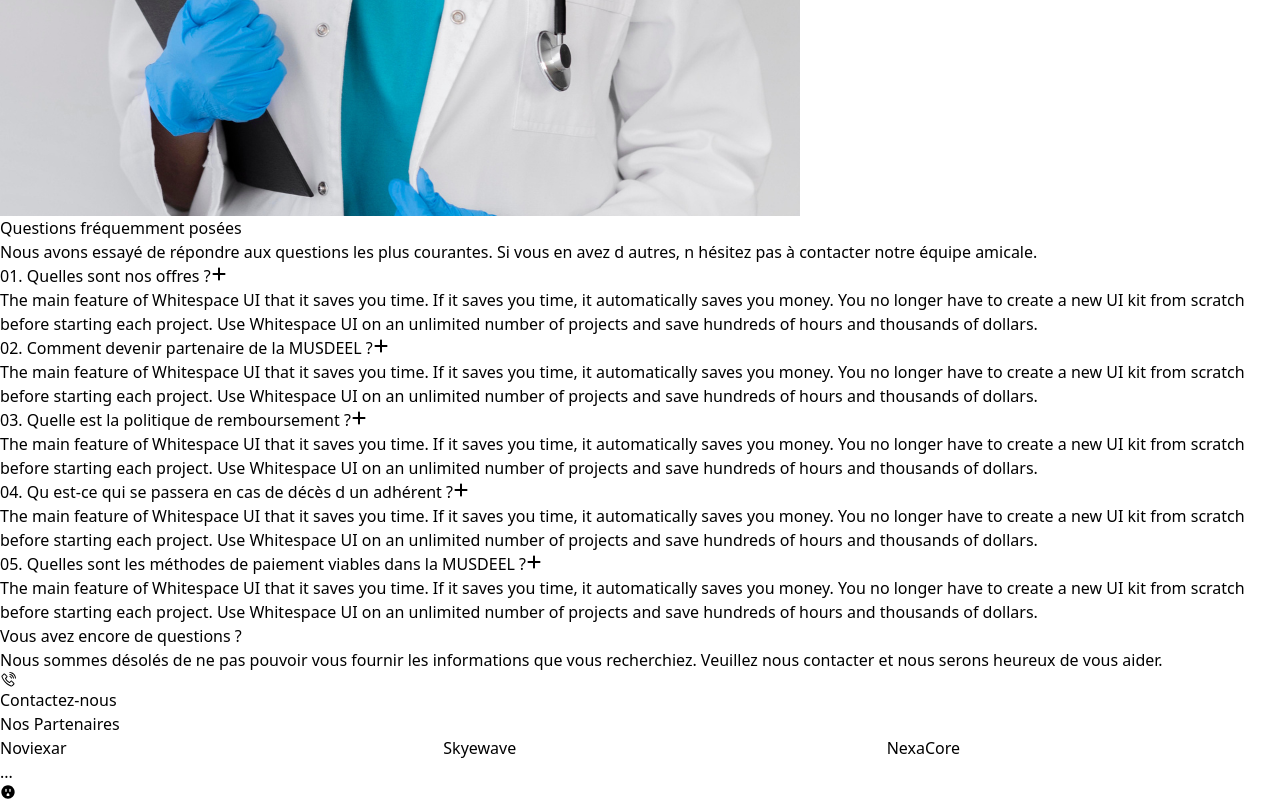
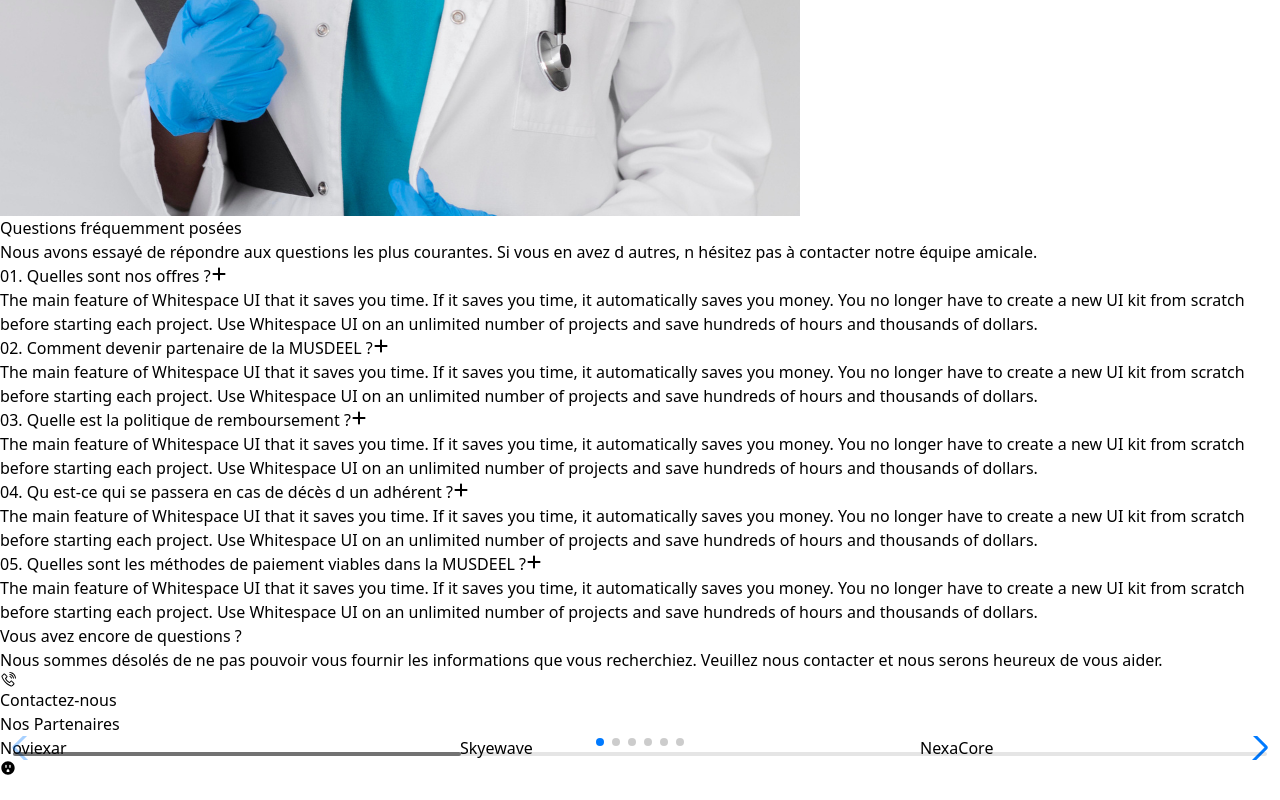
Before and after one commit to rovertnet/Scool, a React (Vite) app: page / in a window 1280 px wide. Shown: the part 3278-4078 px from the top of the page. After the commit the page ends 4054 px from the top, so only its background shows below. Built offline with nearby package versions, Linux system fonts and the light colour scheme.

Commit message:
another commit

```diff
--- a/src/component/cHome/SlidePartenaire.jsx
+++ b/src/component/cHome/SlidePartenaire.jsx
@@ -1,6 +1,10 @@
+import { Navigation, Pagination, Scrollbar, A11y } from "swiper/modules";
 import { Swiper, SwiperSlide } from "swiper/react";
 
 import "swiper/css";
+import "swiper/css/navigation";
+import "swiper/css/pagination";
+import "swiper/css/scrollbar";
 
 const SlidePartenaire = () => {
   return (
@@ -9,11 +13,15 @@ const SlidePartenaire = () => {
         <h2 className="text-xl uppercase md:text-2xl font-bold text-center py-7 md:py-10 md:mb-10 mb-8">
           Nos Partenaires
         </h2>
-        <div className="flex justify-center items-center h-screen text-black font-extrabold">
+        <div className="flex justify-center items-center text-black font-extrabold">
           <div className=" md:max-w-5xl max-w-3xl">
             <Swiper
-              spaceBetween={50}
+              modules={[Navigation, Pagination, Scrollbar, A11y]}
+              spaceBetween={100}
               slidesPerView={3}
+              navigation
+              pagination={{ clickable: true }}
+              scrollbar={{ draggable: false }}
               onSlideChange={() => console.log("slide change")}
               onSwiper={(swiper) => console.log(swiper)}
             >
@@ -25,7 +33,6 @@ const SlidePartenaire = () => {
               <SwiperSlide>Ennovatek</SwiperSlide>
               <SwiperSlide>Infinitumix</SwiperSlide>
               <SwiperSlide>SpectraFuse</SwiperSlide>
-              ...
             </Swiper>
           </div>
         </div>
```
